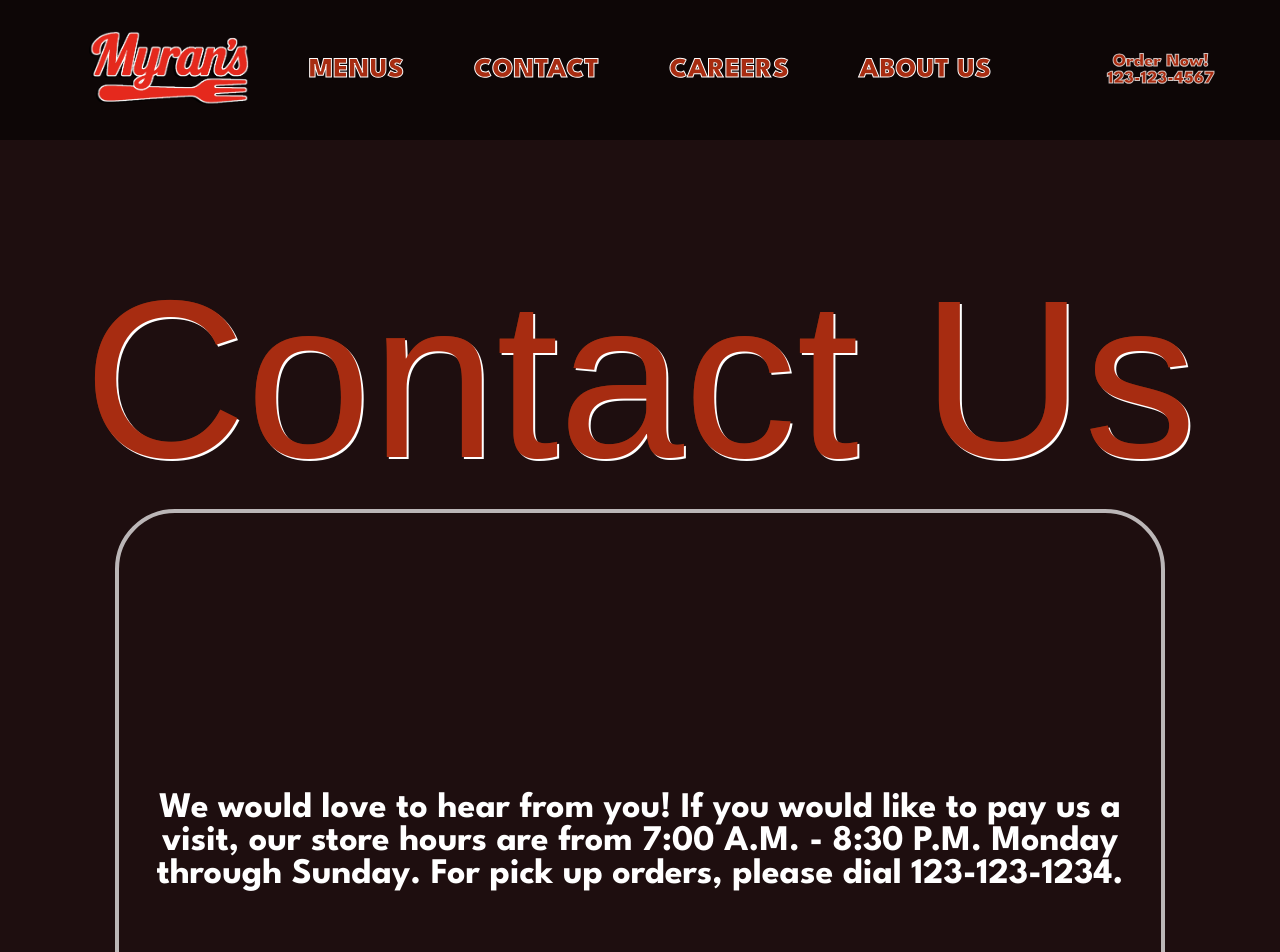
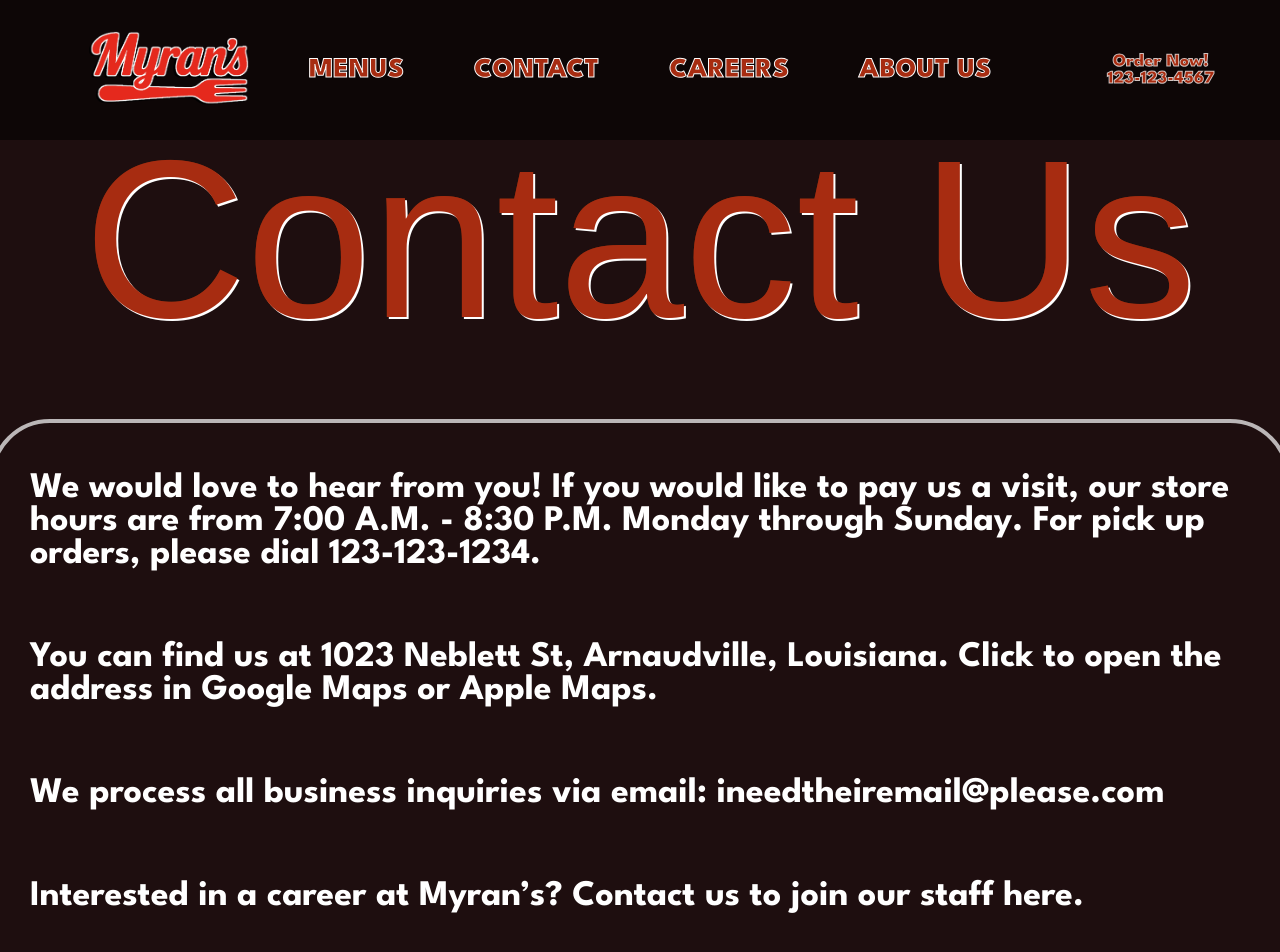
Before and after one commit to justLexon/MyransWebsite, a Next.js app in the folder apps/web/: page /contact in a window 1280 px wide. Shown: the top 952 px of the page. Built offline with nearby package versions, Linux system fonts and the light colour scheme; a web font is replaced by a local one.

Commit message:
text added to contact page (needs links)

```diff
--- a/apps/web/app/contact/contact.module.css
+++ b/apps/web/app/contact/contact.module.css
@@ -19,7 +19,7 @@
   font-family: 'Calistoga', sans-serif;
   font-weight: 200;
   font-size: 225px;
-    margin-top: 250px;
+  margin-top: 110px;
   color: #a72c11;
   text-shadow:
       2px 2px 0 #ffffff,
@@ -36,12 +36,17 @@
   flex-direction: column;
   justify-content: center;
   align-items: center;
-    text-align: center;
+  text-align: left;
   color: white;
-    width: 1050px;
-    height: 800px;
+  width: 1300px;
+  height: 650px;
   border: 4px solid rgba(255, 255, 255, 0.699);
   border-radius: 60px;
+  margin-top: 50px;
   margin-bottom: 100px;
   gap: 70px;
 }
+
+.textFormat {
+  width: 1220px;
+}
--- a/apps/web/app/contact/page.tsx
+++ b/apps/web/app/contact/page.tsx
@@ -14,16 +14,29 @@ export default function ContactPage() {
 
             <section>
                 <div className={styles.box}>
-                    <div>
+                    <div className={styles.textFormat}>
                         <p>We would love to hear from you! If you would like to pay us a visit,
                             our store hours are from 7:00 A.M. - 8:30 P.M. Monday through Sunday.
                             For pick up orders, please dial 123-123-1234.
                         </p>
                     </div>
-                    <div>
+
+                    <div className={styles.textFormat}>
                         <p>You can find us at 1023 Neblett St, Arnaudville, Louisiana.
                             Click to open the address in Google Maps or Apple Maps.
                         </p>
+                    </div>
+
+                    <div className={styles.textFormat}>
+                        <p>We process all business inquiries via email: ineedtheiremail@please.com</p>
+                    </div>
+
+                    <div className={styles.textFormat}>
+                        <p>Interested in a career at Myran’s? Contact us to join our staff here.</p>
+                    </div>
+
+                    <div className={styles.textFormat}>
+                        <p>Want to tell us about your dining experience? Leave us a review!</p>
                     </div>
                 </div>
             </section>
```
Lines whose indentation alone changed are shown as unchanged.
